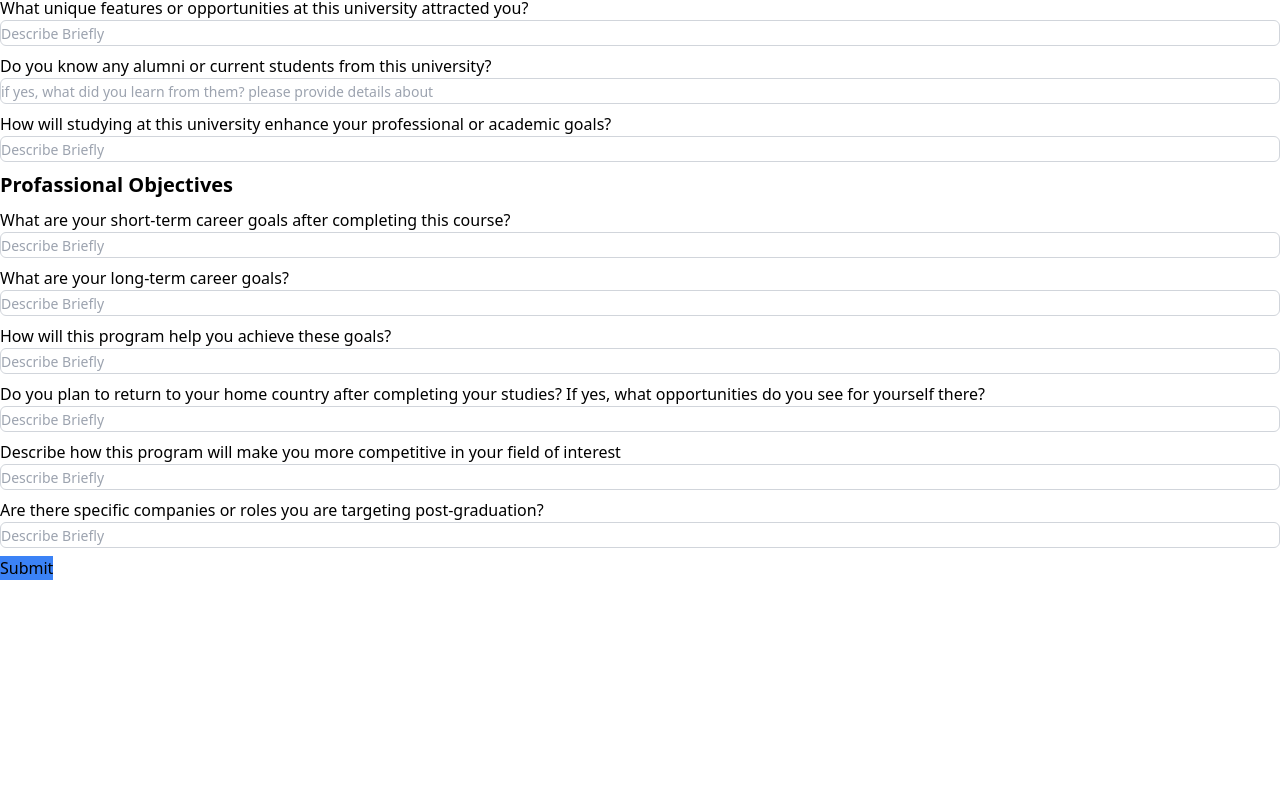
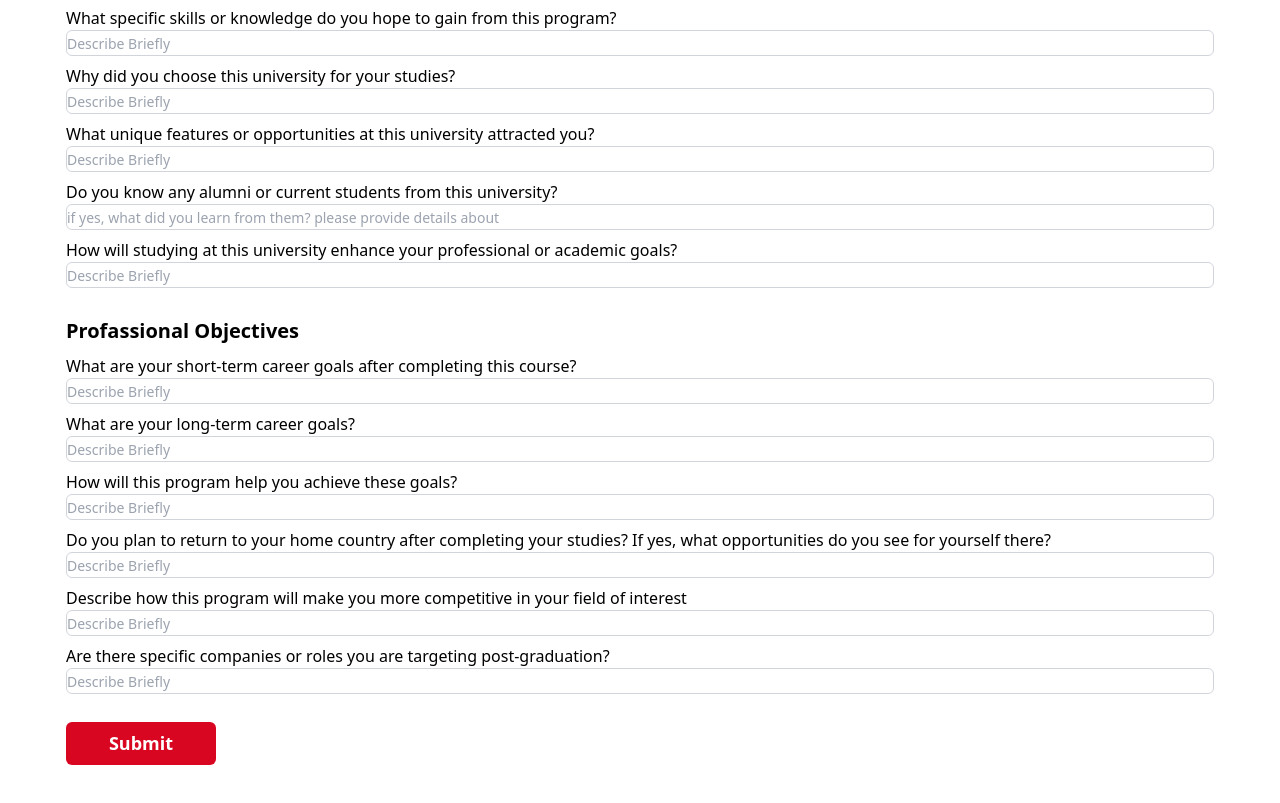
Before and after one commit to hannah-habibpour/sop-writer, a Next.js app: page /form in a window 1280 px wide. Shown: the part 1436-2239 px from the top of the page. Before the commit the page ends 2016 px from the top, so only its background shows below. Built offline with nearby package versions, Linux system fonts and the light colour scheme.

Commit message:
Update form page

```diff
--- a/app/form/page.tsx
+++ b/app/form/page.tsx
@@ -32,9 +32,10 @@ export default function FormPage() {
 
     setMessage(result.message);
   };
+
   return (
-    <div>
-      <form onSubmit={handleSubmit}>
+    <div className="py-[66px] px-[66px] items-center">
+      <form onSubmit={handleSubmit} className="flex flex-col gap-[20px]">
         <div>
           <div className="text-[20px] font-semibold">Personal Information</div>
           {personalQuestions.map((question) => (
@@ -69,7 +70,10 @@ export default function FormPage() {
             <FormInput key={question.id} question={question} />
           ))}
         </div>
-        <button type="submit" className="bg-blue-500">
+        <button
+          type="submit"
+          className="bg-[#D80621] text-white text-[18px] font-semibold rounded-md py-[8px] max-w-[150px]"
+        >
           Submit
         </button>
       </form>
--- a/app/page.tsx
+++ b/app/page.tsx
@@ -19,7 +19,7 @@ export default function AppPage() {
       <div className="mt-[42px] md:mt-[52px]">
         <Link
           href="/form"
-          className="bg-[#008000] text-[20px] text-white px-[32px] py-[12px] rounded-md"
+          className="bg-[#D80621] text-[20px] text-white px-[32px] py-[12px] rounded-md"
         >
           Start
         </Link>
```
